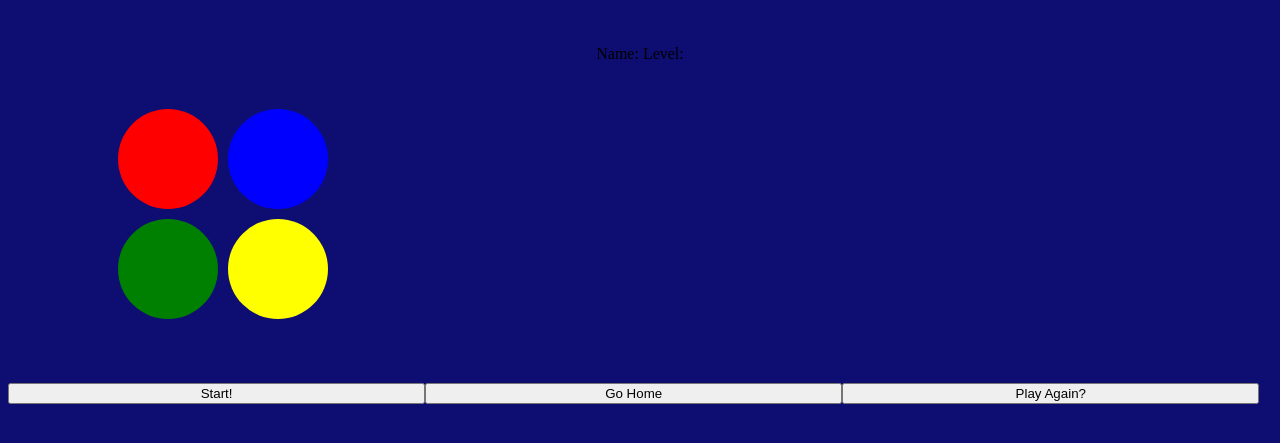
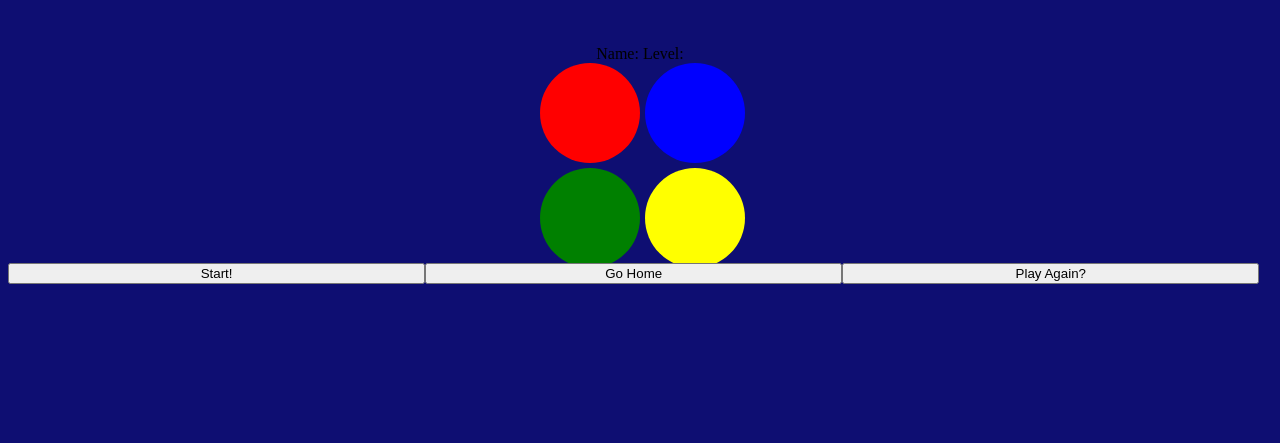
Before and after one commit to simon-gang/simon-gang.github.io, a plain HTML site: page index.html in a window 1280 px wide. Shown: the part 163-606 px from the top of the page. Drawn offline with Linux system fonts and the light colour scheme.

Commit message:
styled game page

```diff
--- a/index.html
+++ b/index.html
@@ -33,7 +33,6 @@
         </div>
 
     </main>
-
-
+<script type="module" src="./src/index.js"></script>
 </body>
 </html>
--- a/src/index.css
+++ b/src/index.css
@@ -16,46 +16,46 @@ h1 {
 }
 
 .grid {
-    width: 220px;
-    height: 220px;
+    width: 200px;
+    height: 200px;
     display: grid;
     grid-template-columns: 50% 50%;
     grid-template-rows: 50% 50%;
-    margin-top: -80px;
-    margin-bottom: 180px;
-
+    margin: 0 auto;
+    justify-items: center;
+    grid-gap: 5px;
 }
 
+
 .light {
-
     width: 100px;
     height: 100px;
     border-radius: 50%;
+    margin: 0;
 }
 
 .red {
     background: red;
-    grid-column: 2;
-    grid-row: 2;
+    grid-column: 1;
+    grid-row: 1;
 }
 
 .blue {
     background: blue;
-    grid-column: 3;
-    grid-row: 2;
-
+    grid-column: 2;
+    grid-row: 1;
 }
 
 .green {
     background: green;
-    grid-column: 2;
-    grid-row: 3;
+    grid-column: 1;
+    grid-row: 2;
 }
 
 .yellow {
     background: yellow;
-    grid-column: 3;
-    grid-row: 3;
+    grid-column: 2;
+    grid-row: 2;
 }
 
 #buttons {
```
Also changed, not shown: test/tests.js (+10 -10 lines), src/index.js (added). Lines whose indentation alone changed are shown as unchanged.
